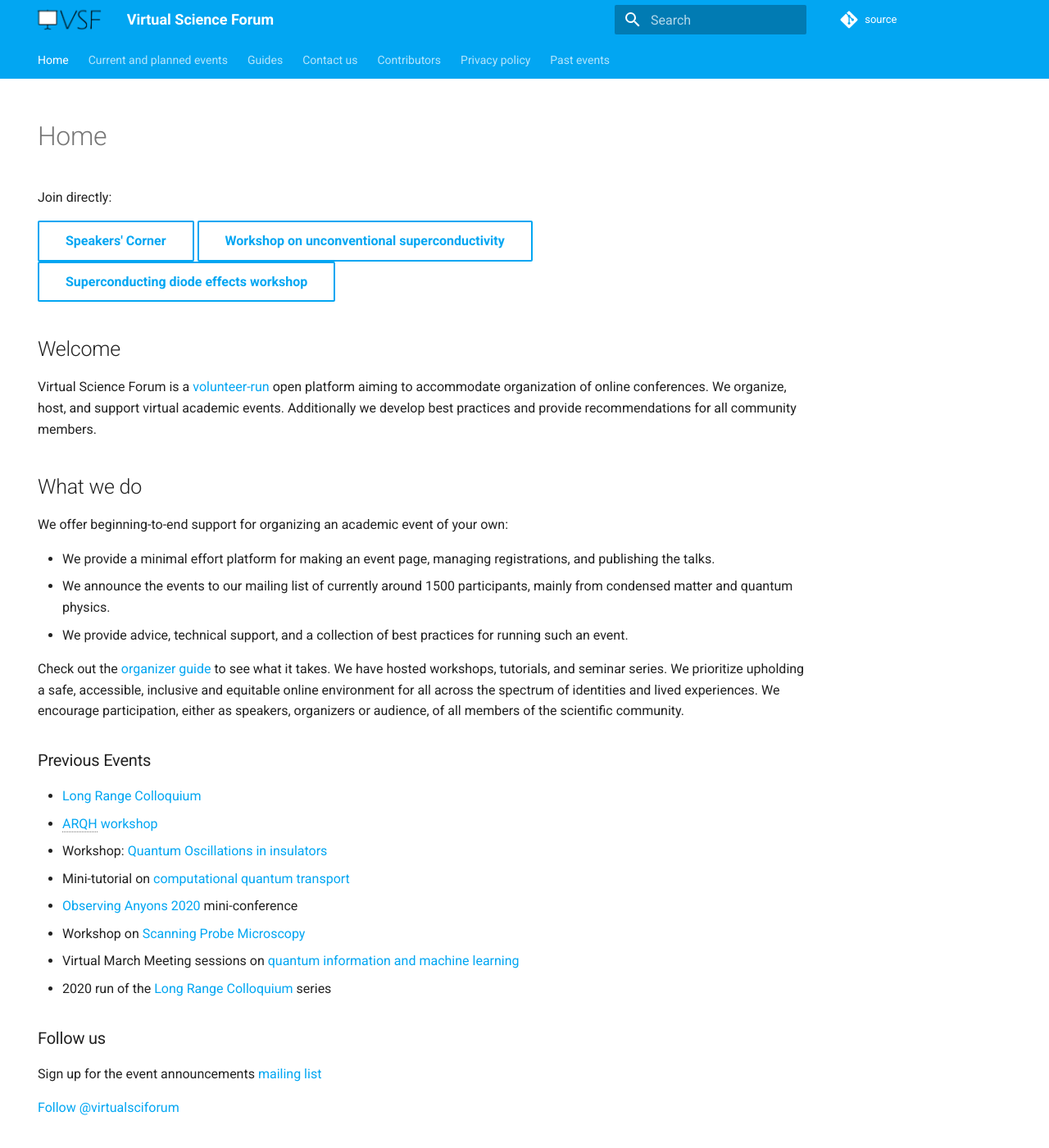
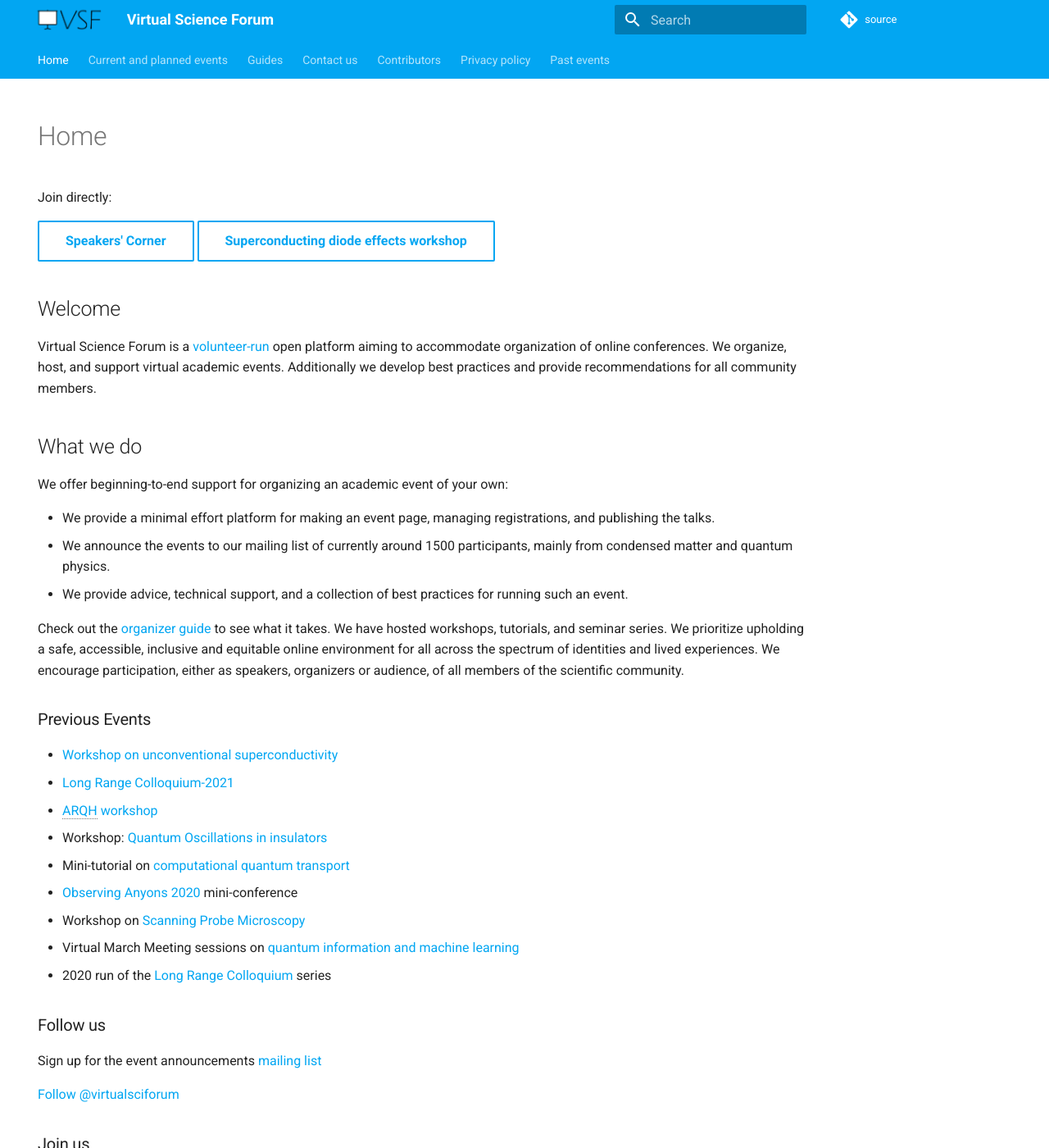
Before and after one commit to virtualscienceforum/virtualscienceforum, an MkDocs documentation site: the page built from src/index.md, in a window 1280 px wide and 1400 px high. Shown: the whole window at 82% size. Built offline with MkDocs 1.6.1 and Material for MkDocs 9.7.7, drawn with Linux system fonts in a browser that asks for light colours; nearby versions of some CDN libraries; comment, search, counter and statistics services are not loaded; part of the change alters nothing that is shown.

```diff
--- a/mkdocs.yml
+++ b/mkdocs.yml
@@ -10,7 +10,6 @@ nav:
   - Home: index.md
   - Current and planned events:
     - Speakers' Corner: speakers-corner.md
-    - Workshop on unconvential superconductivity: unconventional-superconductivity.md
     - Workshop on superconducting diode effects: josephson-diode.md
     - Call for organizers: announcement.md
   - Guides:
@@ -22,6 +21,7 @@ nav:
   - Contributors: whoweare.md
   - Privacy policy: privacy_policy.md
   - Past events:
+    - Workshop on unconvential superconductivity: unconventional-superconductivity.md
     - Long Range Colloquium 2021: long_range_colloquium-2021.md
     - ARQH Workshop: arqh.md
     - "Workshop: Quantum Oscillations in insulators": quantum-oscillations-insulators.md
--- a/src/index.md
+++ b/src/index.md
@@ -6,7 +6,6 @@ hide:
 Join directly:
 
 [Speakers' Corner](speakers-corner.md){ .md-button }
-[Workshop on unconventional superconductivity](unconventional-superconductivity.md){ .md-button }
 [Superconducting diode effects workshop](josephson-diode.md){ .md-button }
 
 ## Welcome
@@ -26,7 +25,8 @@ We offer beginning-to-end support for organizing an academic event of your own:
 Check out the [organizer guide](organizerguide.md) to see what it takes. We have hosted workshops, tutorials, and seminar series. We prioritize upholding a safe, accessible, inclusive and equitable online environment for all across the spectrum of identities and lived experiences. We encourage participation, either as speakers, organizers or audience, of all members of the scientific community.
 
 ### Previous Events
-* [Long Range Colloquium](long_range_colloquium-2021.md)
+* [Workshop on unconventional superconductivity](unconventional-superconductivity.md)
+* [Long Range Colloquium-2021](long_range_colloquium-2021.md)
 * [ARQH workshop](arqh.md)
 * Workshop: [Quantum Oscillations in insulators](quantum-oscillations-insulators.md)
 * Mini-tutorial on [computational quantum transport](quantum-transport-workshop.md)
```
